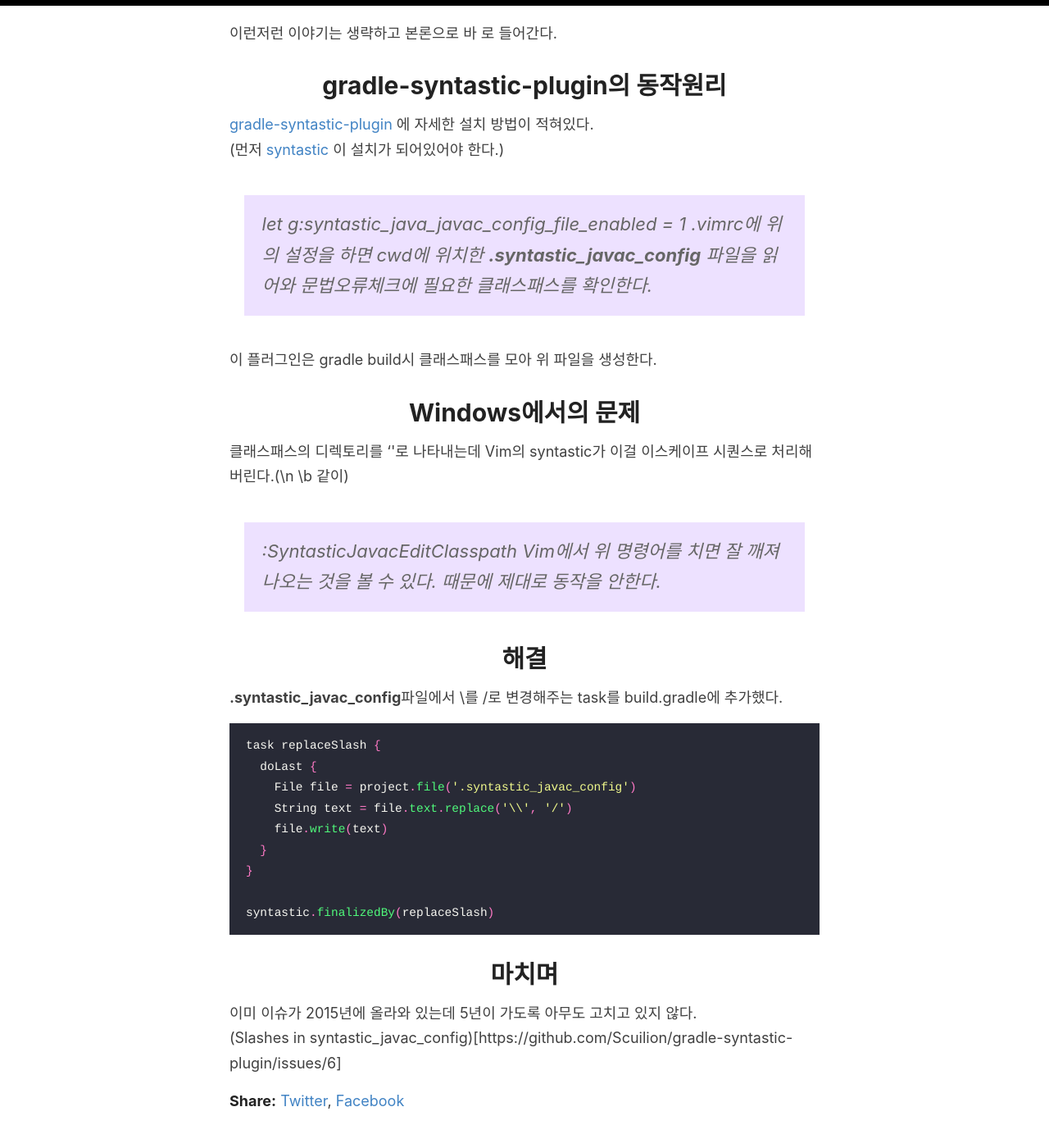
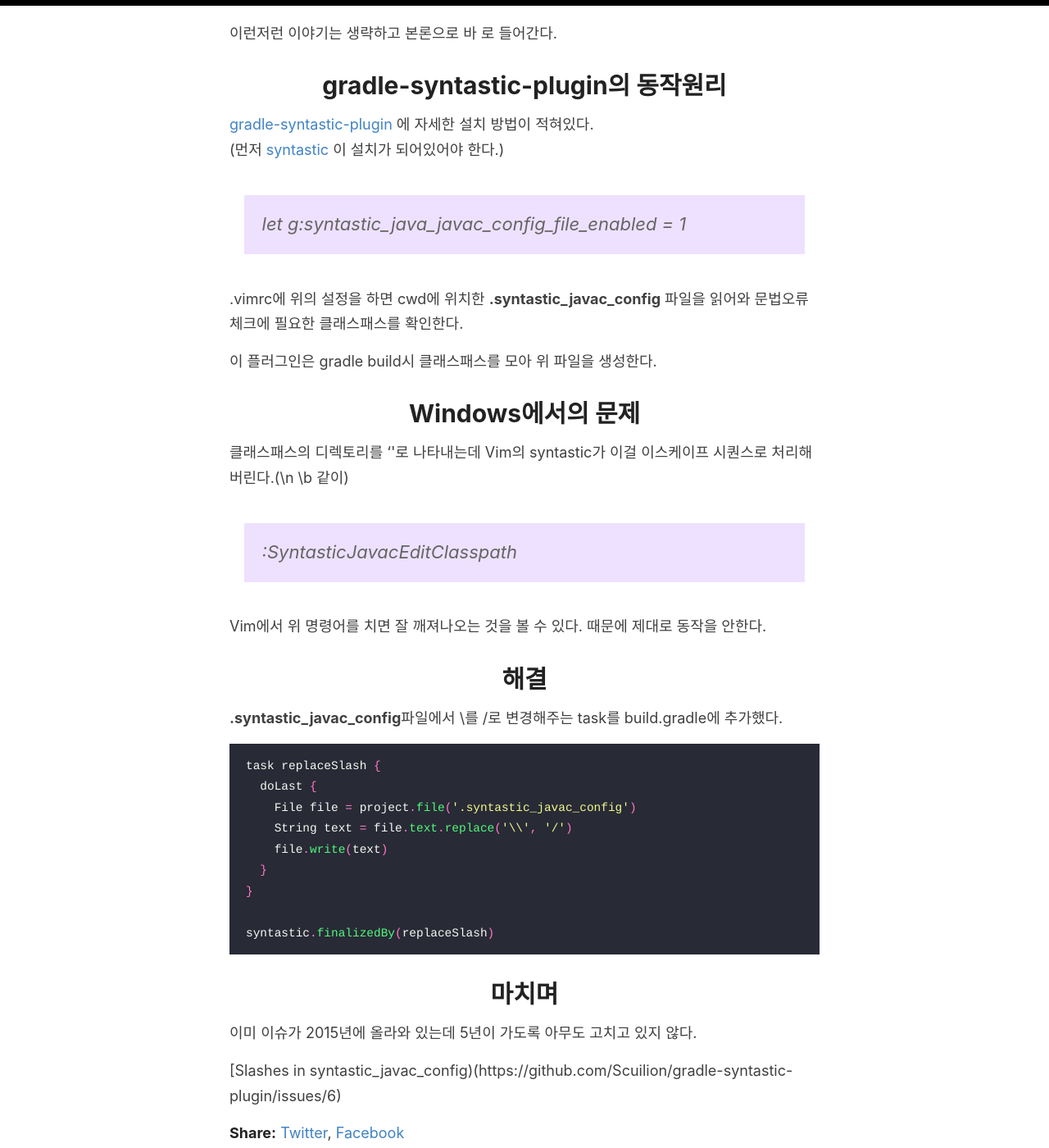
Before and after one commit to ch3224bin/ch3224bin.github.io, a Jekyll site: the page built from _posts/2020-2-27-windows-gradle-syntastic.md, in a window 1280 px wide and 1400 px high, scrolled down 354 px. Shown: the whole window at 82% size. Built offline with Jekyll 4.4.1, drawn with Linux system fonts in a browser that asks for light colours; comment, search, counter and statistics services are not loaded.

```diff
--- a/_posts/2020-2-27-windows-gradle-syntastic.md
+++ b/_posts/2020-2-27-windows-gradle-syntastic.md
@@ -15,13 +15,16 @@ Vim에서 Java 코드를 작성하고 싶어졌다.
 (먼저 [syntastic](https://github.com/vim-syntastic/syntastic) 이 설치가 되어있어야 한다.)
 
 > let g:syntastic_java_javac_config_file_enabled = 1
+
 .vimrc에 위의 설정을 하면 cwd에 위치한 **.syntastic_javac_config** 파일을 읽어와 문법오류체크에 필요한 클래스패스를 확인한다.
 
 이 플러그인은 gradle build시 클래스패스를 모아 위 파일을 생성한다.
 
 # Windows에서의 문제
 클래스패스의 디렉토리를 '\'로 나타내는데 Vim의 syntastic가 이걸 이스케이프 시퀀스로 처리해버린다.(\n \b 같이)
+
 > :SyntasticJavacEditClasspath
+
 Vim에서 위 명령어를 치면 잘 깨져나오는 것을 볼 수 있다.
 때문에 제대로 동작을 안한다.
 
@@ -42,4 +45,5 @@ syntastic.finalizedBy(replaceSlash)
 
 # 마치며
 이미 이슈가 2015년에 올라와 있는데 5년이 가도록 아무도 고치고 있지 않다.
-(Slashes in syntastic_javac_config)[https://github.com/Scuilion/gradle-syntastic-plugin/issues/6]
+
+[Slashes in syntastic_javac_config)(https://github.com/Scuilion/gradle-syntastic-plugin/issues/6)
```
